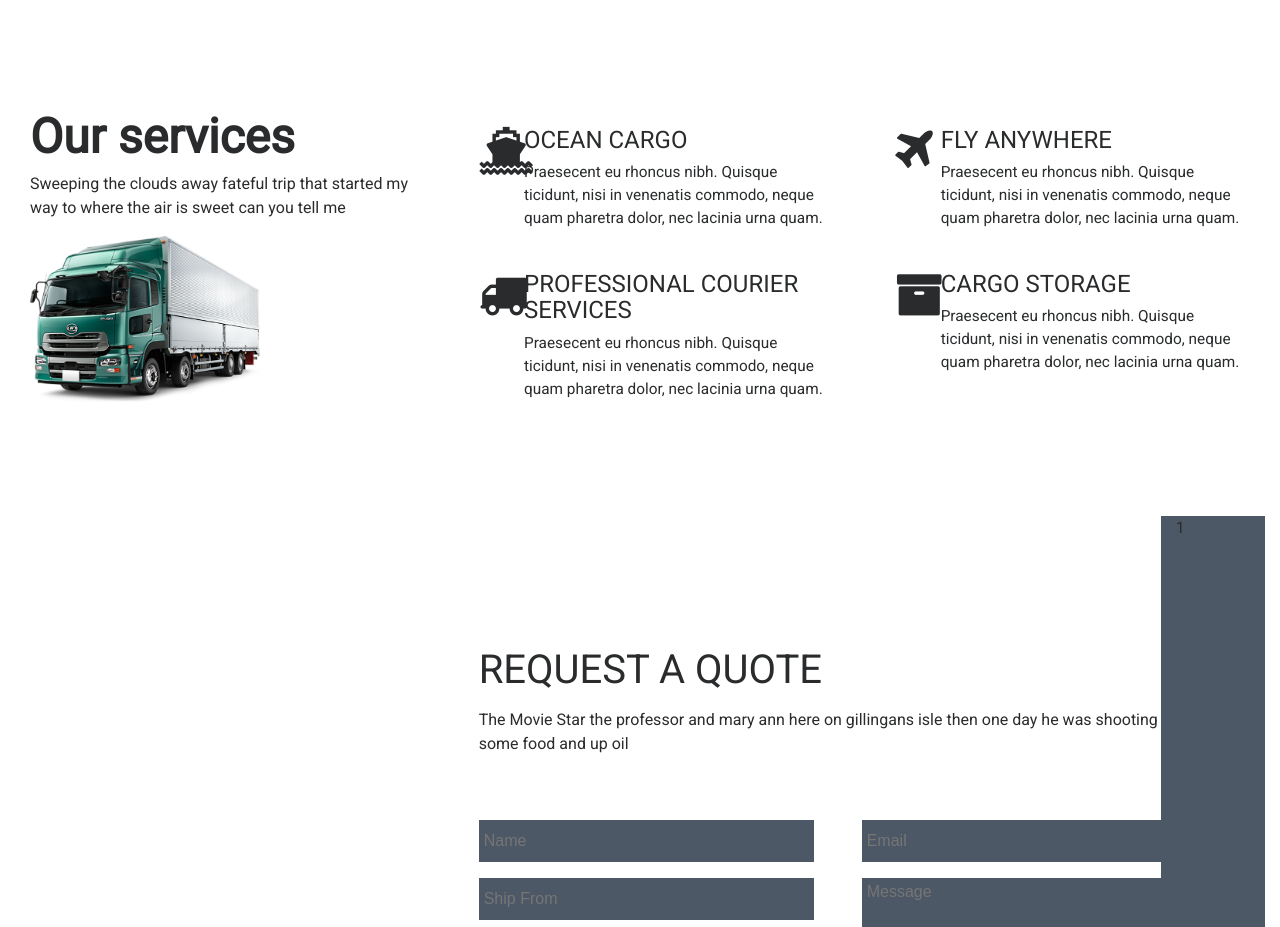
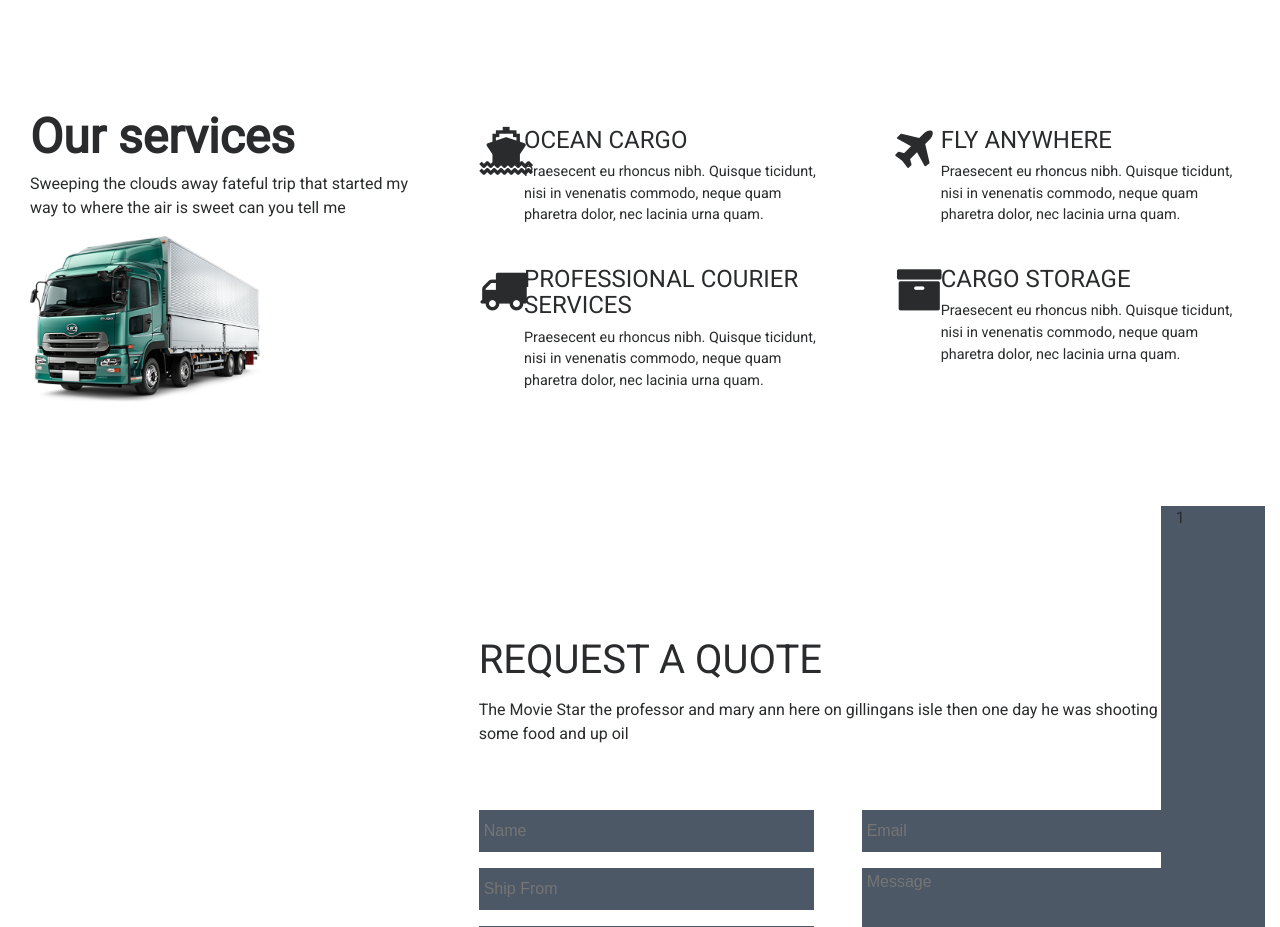
Before and after one commit to sajibhaskaran/Freight-Print, a plain HTML site: page index.html in a window 1280 px wide. Shown: the part 1640-2567 px from the top of the page. Drawn offline with nearby package versions, Linux system fonts and the light colour scheme; a script that the page names is missing.

Commit message:
modified

```diff
--- a/css/style.css
+++ b/css/style.css
@@ -181,7 +181,7 @@ header{
   padding-top: 4em;
 }
 .services-text{
-  font-size: 1.2vw;
+  font-size: 1.8vh;
   //border: 1px solid blue;
   //float: left;
   height: 50%;
```
